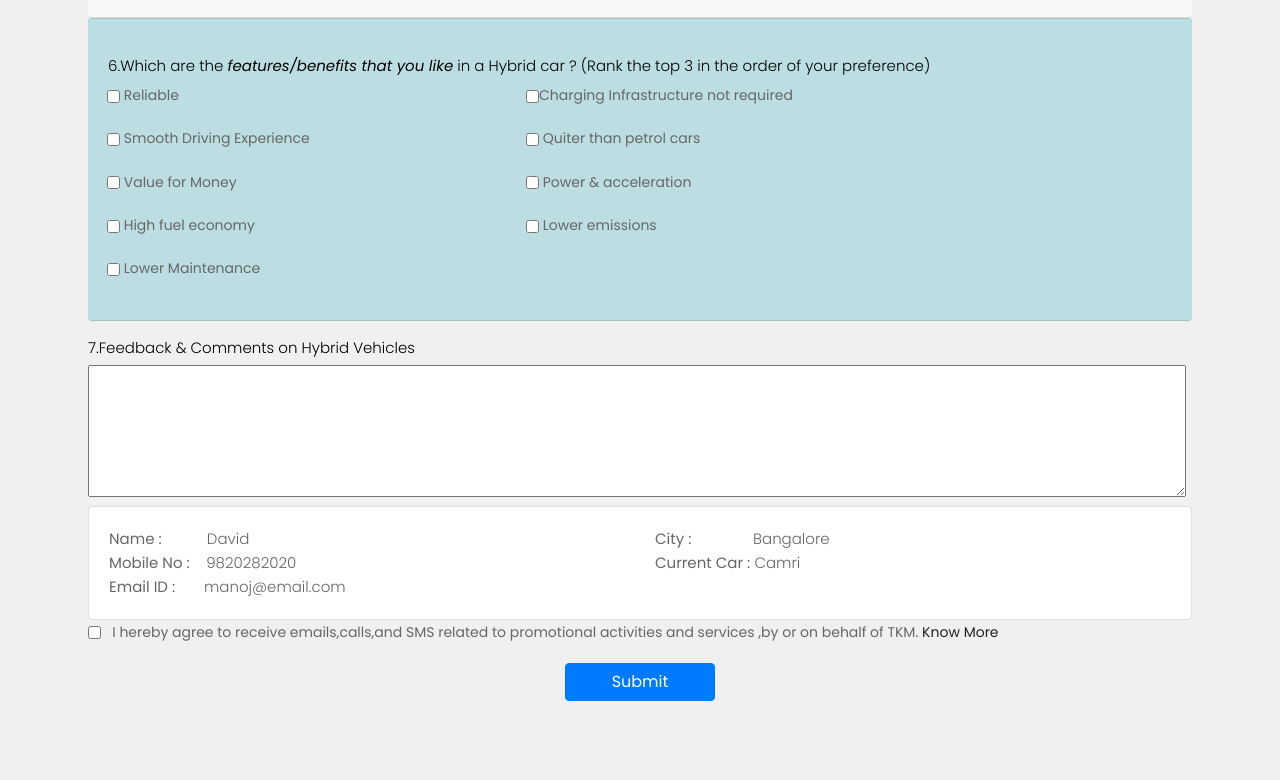
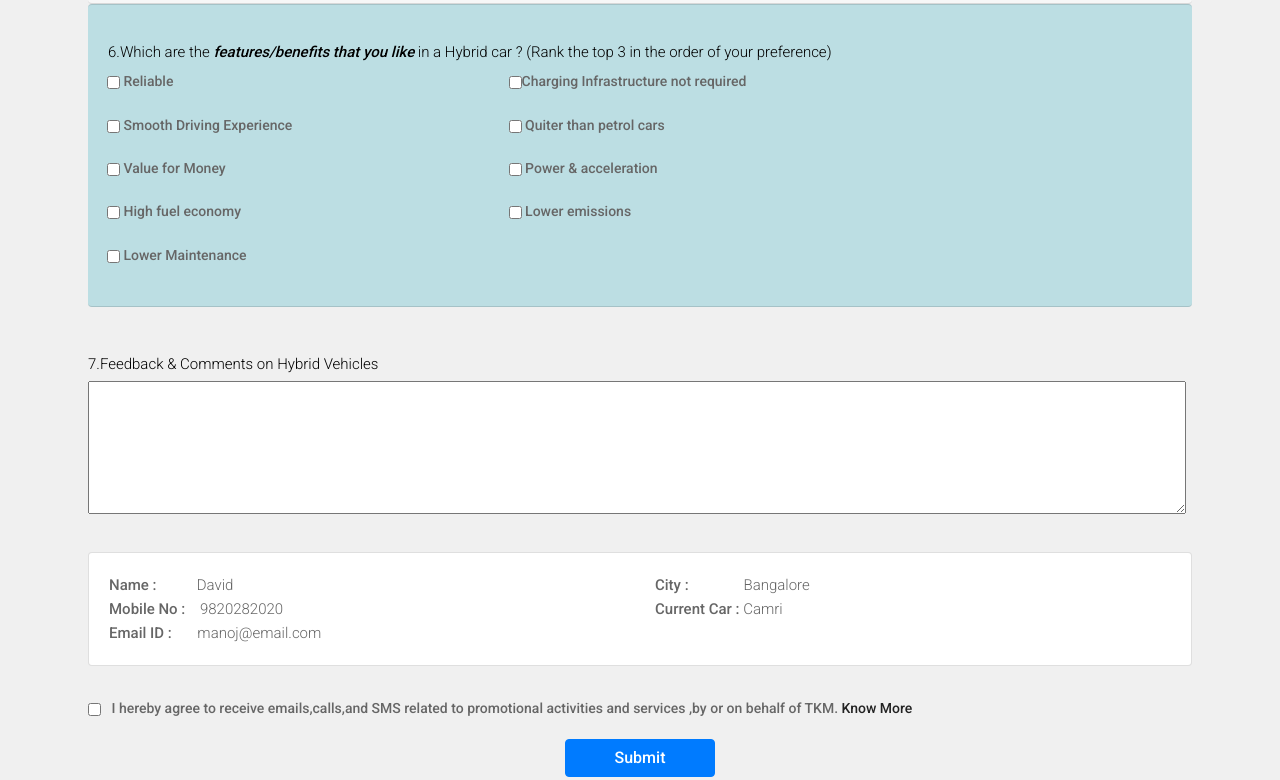
Before and after one commit to satyadaraviteja/feedback.github.io, a plain HTML site: page index.html in a window 1280 px wide. Shown: the part 1388-2168 px from the top of the page. Before the commit the page ends 2092 px from the top, so only its background shows below. Drawn offline with nearby package versions, Linux system fonts and the light colour scheme.

Commit message:
Update index.html

```diff
--- a/index.html
+++ b/index.html
@@ -27,10 +27,19 @@
       <!-- Tweaks for older IEs-->
       <link rel="stylesheet" href="https://netdna.bootstrapcdn.com/font-awesome/4.0.3/css/font-awesome.css">
       <link rel="stylesheet" href="https://cdnjs.cloudflare.com/ajax/libs/fancybox/2.1.5/jquery.fancybox.min.css" media="screen">
+      <!-- <link rel="preconnect" href="https://fonts.googleapis.com">
+<link rel="preconnect" href="https://fonts.gstatic.com" crossorigin>
+<link href="https://fonts.googleapis.com/css2?family=Roboto:wght@300&display=swap" rel="stylesheet"> -->
+<link rel="preconnect" href="https://fonts.googleapis.com">
+<link rel="preconnect" href="https://fonts.gstatic.com" crossorigin>
+<link href="https://fonts.googleapis.com/css2?family=Roboto:wght@300;500&display=swap" rel="stylesheet">
       <!--[if lt IE 9]>
       <script src="https://oss.maxcdn.com/html5shiv/3.7.3/html5shiv.min.js"></script>
       <script src="https://oss.maxcdn.com/respond/1.4.2/respond.min.js"></script><![endif]-->
       <style>
+         body{
+            font-family: 'Roboto', sans-serif !important;
+         }
          .car{
 
             background-color: #f0f0f0;
@@ -155,16 +164,16 @@
       </div>
       <!-- end banner -->
       <!-- car -->
-      <h3 style="text-align:center;padding-top:20px;">FEEDBACK FORM </h3>
+      <p style="text-align:center;padding-top:20px;font-size:25px;font-family: 'Roboto', sans-serif;font-weight: bold;">FEEDBACK FORM </p>
       <div  class="car">
          <div class="container">
             <div class="testbox">
                <form action="/">
                 <div class="card" style="background-color: #f7f7f7;border-left: none;border-right:none;border-top:none">
                    <div class="card-body">
-                     <p class="question">1. Toyota Hybrid Cars are <span><i><b>powerful</b></i></span> since they derive power from 2 sources-Petrol Engine & Electric Motor?  </p>
+                     <p class="question">1. Toyota Hybrid Cars are <span><i><strong>powerful</strong></i></span> since they derive power from 2 sources-Petrol Engine & Electric Motor?  </p>
                  <div class="question-answer" style="display: inline-flex;">
-                  <label><input type="checkbox" value="none" name="visited" /> Yes</label>
+                  <label><input type="checkbox" value="none" name="visited" style="color: #d4d4d4 !important"/> Yes</label>
                   <label><input type="checkbox" value="none" name="visited" /> No</label>
                  </div>
                    </div>
@@ -303,8 +312,8 @@
                     <div class="card-body">
                      <p class="question">6.Which are the   <span><i><b>features/benefits that you like</b></i></span> in a Hybrid car ? (Rank the top 3 in the order of your preference) </p>
                      <div class="row">
-                        <div class="question-answer" class="col-sm-3" style="margin-left:14px">
-                           <label><input type="checkbox" value="none" name="visited" /> Reliable</label>
+                        <div class="question-answer" class="col-sm-3" style="margin-left:14px;">
+                           <label><input type="checkbox" value="none" name="visited" style="font-weight: bold !important;"/> Reliable</label>
                            <label><input type="checkbox" value="none" name="visited" /> Smooth Driving Experience</label>
                            <label><input type="checkbox" value="none" name="visited" /> Value for Money</label>
                            <label><input type="checkbox" value="none" name="visited" /> High fuel economy</label>
@@ -327,7 +336,7 @@
 
 
 
-               <p class="question">7.Feedback & Comments on Hybrid Vehicles  </p>
+               <p class="question" style="margin-top:30px">7.Feedback & Comments on Hybrid Vehicles  </p>
 
 
 
@@ -369,8 +378,8 @@
 
 
 
-                 <textarea rows="5"></textarea>
-                <div class="card">
+                 <textarea rows="5" ></textarea>
+                <div class="card" style="margin-top:30px">
                   <div class="card-body">
                      <div class="row">
                         <div class="col-sm-4">
@@ -404,7 +413,7 @@
 
 
         </div>
-        <div class="question-answer" class="col-sm-12" >
+        <div class="question-answer" class="col-sm-12"  style="margin-top:30px">
          <label><input type="checkbox" value="none" name="visited" /> &nbsp; I hereby agree to receive emails,calls,and SMS related to promotional activities and services ,by or on behalf of TKM. <span><a href="">Know More</a></span> </label>
 
 
```
